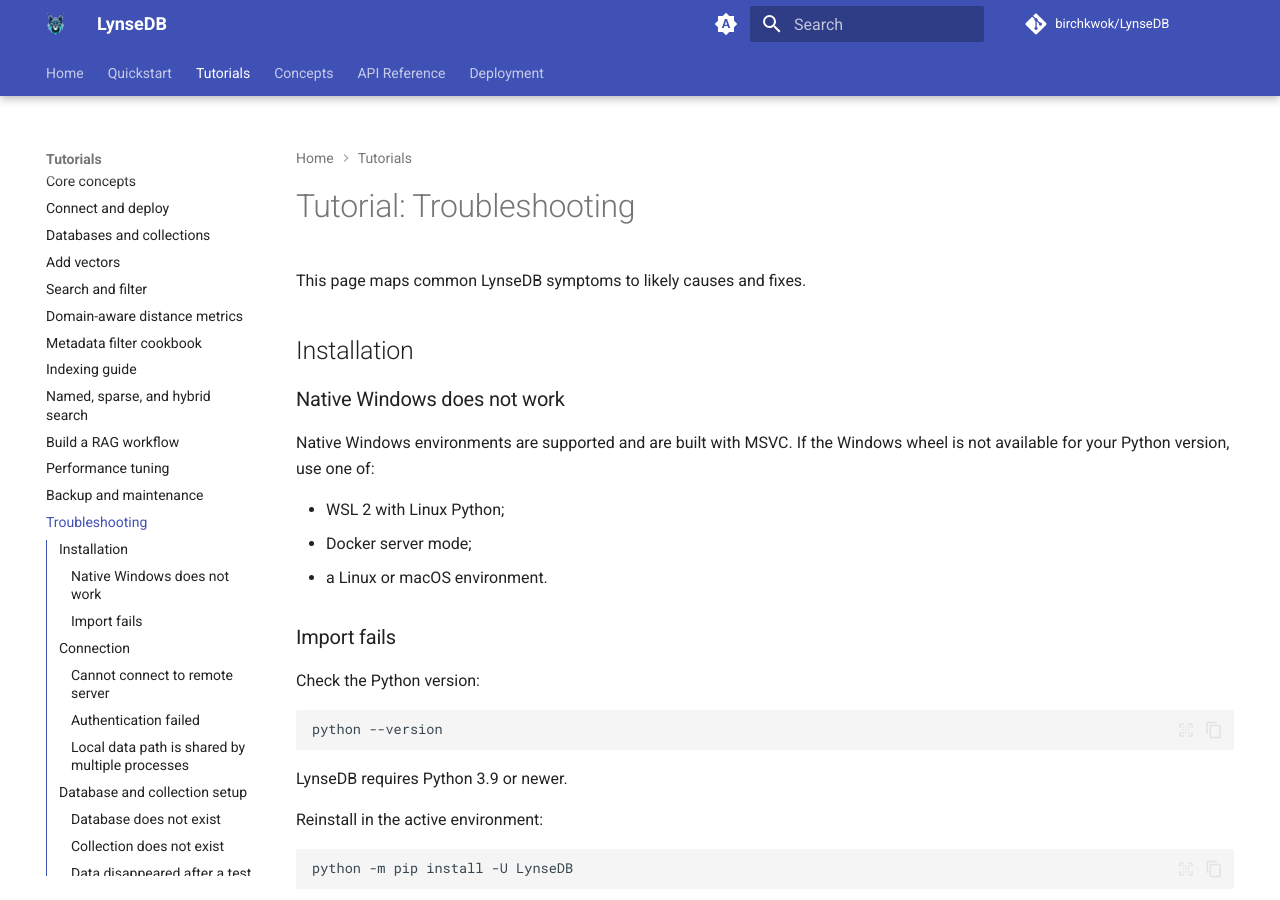
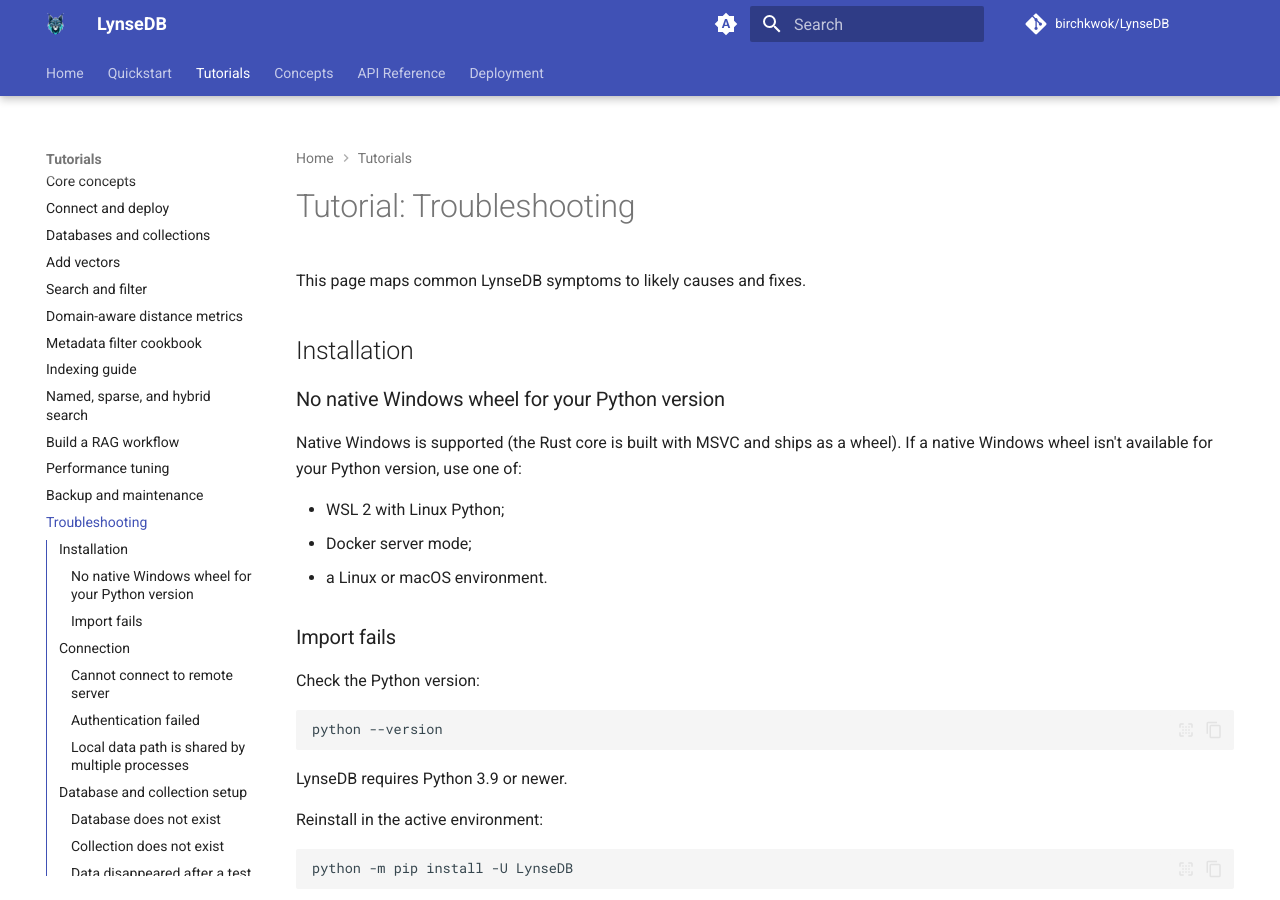
Before and after one commit to BirchKwok/lynsedb, an MkDocs documentation site: the page built from docs/tutorials/troubleshooting.md, in a window 1280 px wide and 900 px high. Built offline with MkDocs 1.6.1 and Material for MkDocs 9.7.7, drawn with Linux system fonts in a browser that asks for light colours; comment, search, counter and statistics services are not loaded; the version menu is left out.

Commit message:
docs: clarify restored native Windows support in README and mkdocs
- README: state that native Windows support has been restored (MSVC native
  wheel, no WSL/Docker required), and note Docker/WSL as optional alternatives
  rather than requirements.
- docs/index.md: clarify native wheels are published for macOS, Linux, and
  Windows (built with MSVC).
- docs/tutorials/connect_and_deploy.md: Docker/WSL are now optional on Windows.
- docs/tutorials/troubleshooting.md: reword the stale 'Native Windows does not
  work' heading (Windows is supported; the section now covers a missing native
  wheel).

```diff
--- a/docs/tutorials/troubleshooting.md
+++ b/docs/tutorials/troubleshooting.md
@@ -4,10 +4,11 @@
 
 ## Installation
 
-### Native Windows does not work
+### No native Windows wheel for your Python version
 
-Native Windows environments are supported and are built with MSVC. If the
-Windows wheel is not available for your Python version, use one of:
+Native Windows is supported (the Rust core is built with MSVC and ships as a
+wheel). If a native Windows wheel isn't available for your Python version, use
+one of:
 
 - WSL 2 with Linux Python;
 - Docker server mode;
```
Also changed, not shown: README.md (+8 -5 lines), docs/index.md (+2 -2 lines), docs/tutorials/connect_and_deploy.md (+3 -2 lines).
